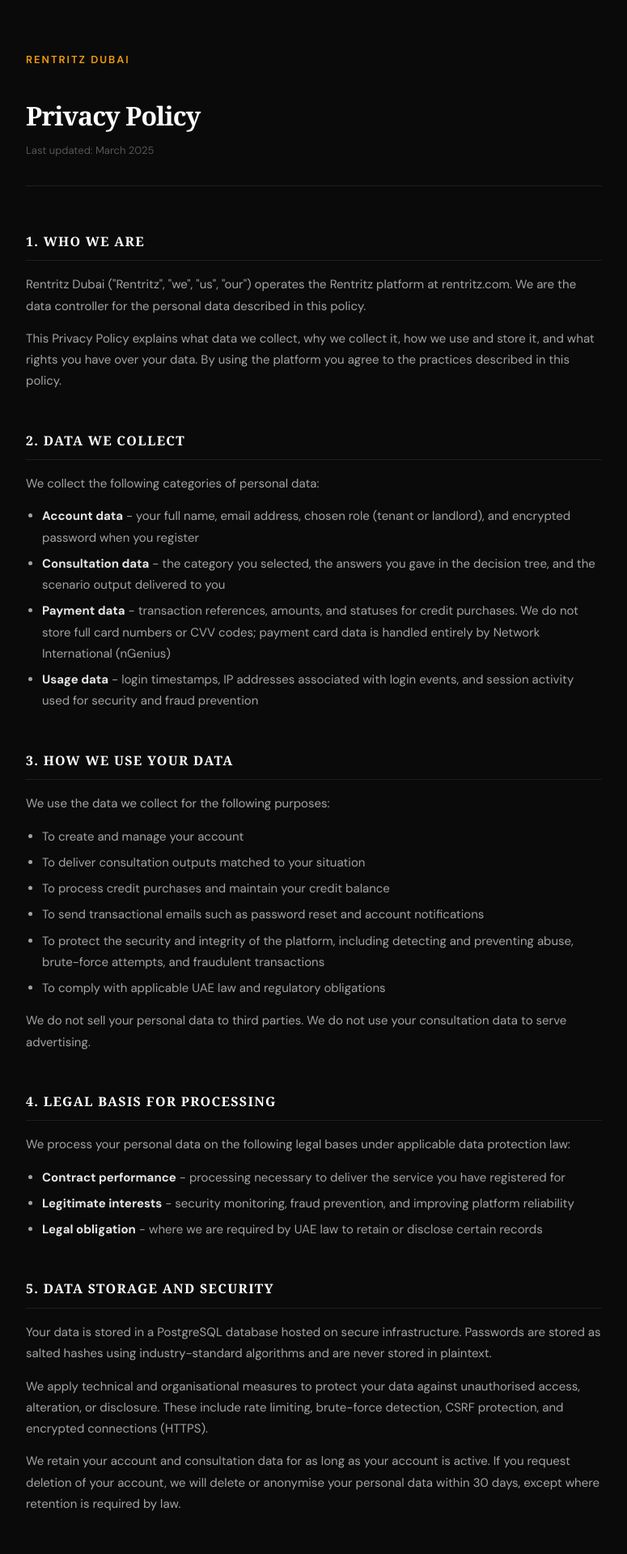
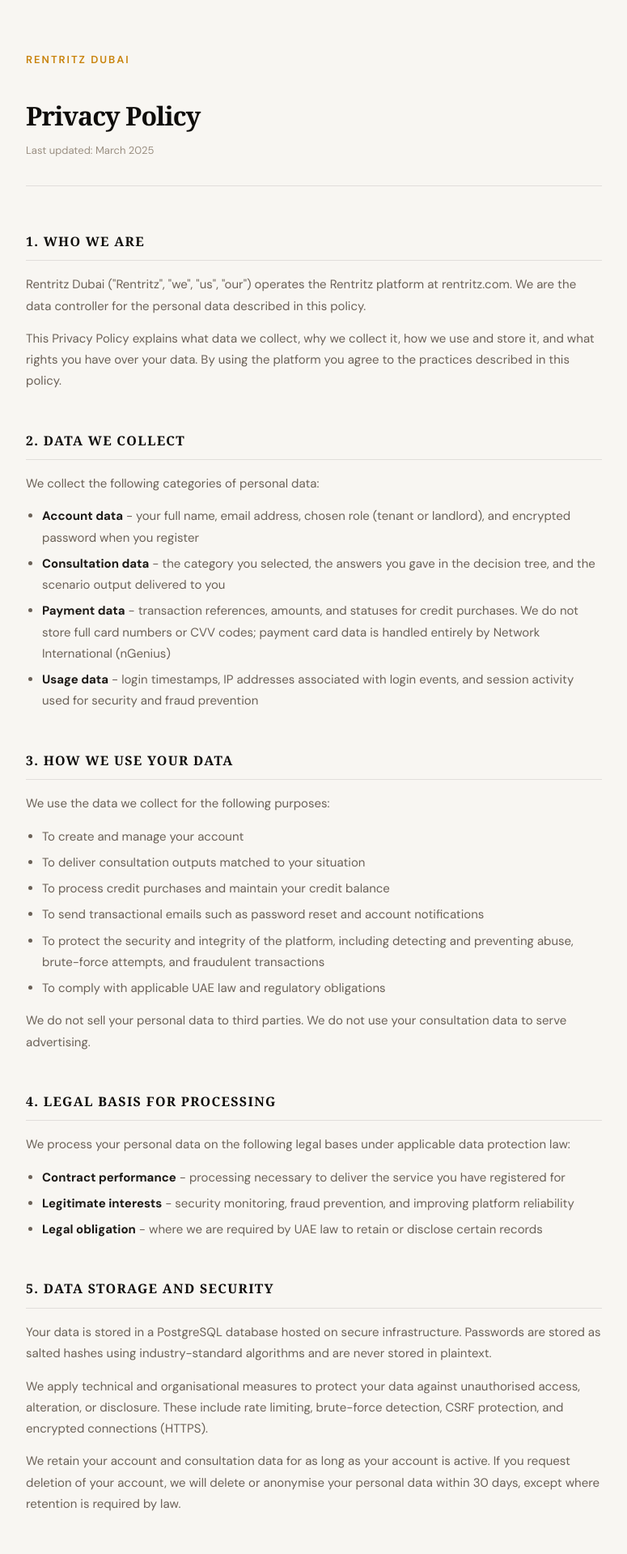
Before and after one commit to gayann-au/rentritz, a Flask app: page /privacy in a window 1280 px wide. Shown: the top 1919 px of the page at 81% size, without its empty margins (252-1027 px from the left). Run offline with Flask 3, Linux system fonts and the light colour scheme; parts of the project's set-up code (start-up, migrations or seed data) failed here and were passed over; some libraries are stand-ins or nearby versions.

Commit message:
style(legal): convert terms and privacy from dark to light
Step 3, page 16 of 26. The D1 conversion - the largest single visual change
in the project. Both files are CSS-identical; privacy adds 11 inline strongs.

Mapped by hierarchy inversion. On dark, lighter = more prominent; on light,
darker = more prominent:

  #ffffff  headings    -> var(--ink-2)     18.09:1
  #e5e5e5  body        -> var(--ink)
  #a3a3a3  paragraphs  -> var(--muted)     5.60:1
  #555     meta        -> var(--dim)       2.94:1  see below
  #444     footer      -> var(--dim)       2.94:1  see below
  #0a0a0a  page        -> var(--paper)
  #f59e0b  accent      -> var(--amber)     [C1]

TWO CORRECTIONS to the supplied grey map, both found by checking usage rather
than trusting the label:

  #1e1e1e is NOT a raised panel. All three sites are border-bottom/border-top.
  There is no panel or inset on these pages. Mapped to --rule. Had --card been
  applied, white borders on a white page would have made every divider vanish.

  #444 is NOT a divider. Its single site is color: on .legal-footer p. Mapped
  to --dim. Had --rule been applied, footer text would have rendered at
  rgba(58,53,48,0.12) - text at 12% alpha, effectively invisible. That is the
  exact failure mode the page-16 warning describes.

Five levels of dark hierarchy collapse into four light tokens; #555 and #444
were one step apart at the dim end and both resolve to --dim.

Both files are now FULLY tokenised - zero colour literals remain in either.

Verified live, both routes: body is rgb(248,246,242), h1 is rgb(14,12,10),
all 11 inline strongs resolve to --ink, dividers present at
rgba(58,53,48,0.12), and a sweep for elements whose text colour equals the
page background found NONE - no invisible text.

FLAGGED FOR STEP 6, not a regression: --dim on --paper is 2.94:1 and fails AA
for the 13px meta and footer text. It failed before too (2.66:1 and 2.03:1 on
dark), so this is pre-existing, but these are legal pages people must read.
--muted would give 5.60:1 at the cost of flattening the last hierarchy step.
Your call at the contrast step.

```diff
--- a/templates/core/privacy.html
+++ b/templates/core/privacy.html
@@ -5,8 +5,8 @@
 {% block content %}
 <style>
 body {
-  background: #0a0a0a;
-  color: #e5e5e5;
+  background: var(--paper);
+  color: var(--ink);
 }
 .legal-wrap {
   max-width: 760px;
@@ -18,23 +18,23 @@
   font-weight: 600;
   letter-spacing: 2px;
   text-transform: uppercase;
-  color: #f59e0b;
+  color: var(--amber);
   margin-bottom: 32px;
   display: block;
 }
 .legal-wrap h1 {
   font-size: 2rem;
   font-weight: 700;
-  color: #ffffff;
+  color: var(--ink-2);
   letter-spacing: -0.03em;
   margin-bottom: 8px;
 }
 .legal-meta {
   font-size: 13px;
-  color: #555;
+  color: var(--dim);
   margin-bottom: 56px;
   padding-bottom: 32px;
-  border-bottom: 1px solid #1e1e1e;
+  border-bottom: 1px solid var(--rule);
 }
 .legal-section {
   margin-bottom: 48px;
@@ -42,17 +42,17 @@
 .legal-section h2 {
   font-size: 1rem;
   font-weight: 600;
-  color: #ffffff;
+  color: var(--ink-2);
   text-transform: uppercase;
   letter-spacing: 0.08em;
   margin-bottom: 16px;
   padding-bottom: 10px;
-  border-bottom: 1px solid #1e1e1e;
+  border-bottom: 1px solid var(--rule);
 }
 .legal-section p {
   font-size: 15px;
   line-height: 1.75;
-  color: #a3a3a3;
+  color: var(--muted);
   margin-bottom: 14px;
 }
 .legal-section p:last-child { margin-bottom: 0; }
@@ -63,13 +63,13 @@
 .legal-section ul li {
   font-size: 15px;
   line-height: 1.75;
-  color: #a3a3a3;
+  color: var(--muted);
   margin-bottom: 6px;
 }
 .legal-footer {
   margin-top: 64px;
   padding-top: 32px;
-  border-top: 1px solid #1e1e1e;
+  border-top: 1px solid var(--rule);
   display: flex;
   justify-content: space-between;
   align-items: center;
@@ -78,10 +78,10 @@
 }
 .legal-footer p {
   font-size: 13px;
-  color: #444;
+  color: var(--dim);
 }
 .legal-footer a {
-  color: #f59e0b;
+  color: var(--amber);
   text-decoration: none;
 }
 .legal-footer a:hover { text-decoration: underline; }
@@ -111,23 +111,23 @@
     <p>We collect the following categories of personal data:</p>
     <ul>
       <li>
-        <strong style="color:#e5e5e5;">Account data</strong> - your full name,
+        <strong style="color:var(--ink);">Account data</strong> - your full name,
         email address, chosen role (tenant or landlord), and encrypted password
         when you register
       </li>
       <li>
-        <strong style="color:#e5e5e5;">Consultation data</strong> - the category
+        <strong style="color:var(--ink);">Consultation data</strong> - the category
         you selected, the answers you gave in the decision tree, and the scenario
         output delivered to you
       </li>
       <li>
-        <strong style="color:#e5e5e5;">Payment data</strong> - transaction
+        <strong style="color:var(--ink);">Payment data</strong> - transaction
         references, amounts, and statuses for credit purchases. We do not store
         full card numbers or CVV codes; payment card data is handled entirely by
         Network International (nGenius)
       </li>
       <li>
-        <strong style="color:#e5e5e5;">Usage data</strong> - login timestamps,
+        <strong style="color:var(--ink);">Usage data</strong> - login timestamps,
         IP addresses associated with login events, and session activity used for
         security and fraud prevention
       </li>
@@ -160,15 +160,15 @@
     </p>
     <ul>
       <li>
-        <strong style="color:#e5e5e5;">Contract performance</strong> - processing
+        <strong style="color:var(--ink);">Contract performance</strong> - processing
         necessary to deliver the service you have registered for
       </li>
       <li>
-        <strong style="color:#e5e5e5;">Legitimate interests</strong> - security
+        <strong style="color:var(--ink);">Legitimate interests</strong> - security
         monitoring, fraud prevention, and improving platform reliability
       </li>
       <li>
-        <strong style="color:#e5e5e5;">Legal obligation</strong> - where we are
+        <strong style="color:var(--ink);">Legal obligation</strong> - where we are
         required by UAE law to retain or disclose certain records
       </li>
     </ul>
@@ -199,12 +199,12 @@
     <p>We use the following third-party service providers:</p>
     <ul>
       <li>
-        <strong style="color:#e5e5e5;">Network International (nGenius)</strong> -
+        <strong style="color:var(--ink);">Network International (nGenius)</strong> -
         payment processing. Their privacy policy governs how they handle your
         payment card data
       </li>
       <li>
-        <strong style="color:#e5e5e5;">Gmail SMTP</strong> - transactional email
+        <strong style="color:var(--ink);">Gmail SMTP</strong> - transactional email
         delivery for password resets and account notifications
       </li>
     </ul>
@@ -253,8 +253,8 @@
       or to report a data protection concern, please contact us at:
     </p>
     <p>
-      <strong style="color:#e5e5e5;">Email:</strong>
-      <a href="mailto:privacy@rentritz.com" style="color:#f59e0b;">privacy@rentritz.com</a>
+      <strong style="color:var(--ink);">Email:</strong>
+      <a href="mailto:privacy@rentritz.com" style="color:var(--amber);">privacy@rentritz.com</a>
     </p>
   </div>
 
```
Also changed, not shown: templates/core/terms.html (+13 -13 lines).
